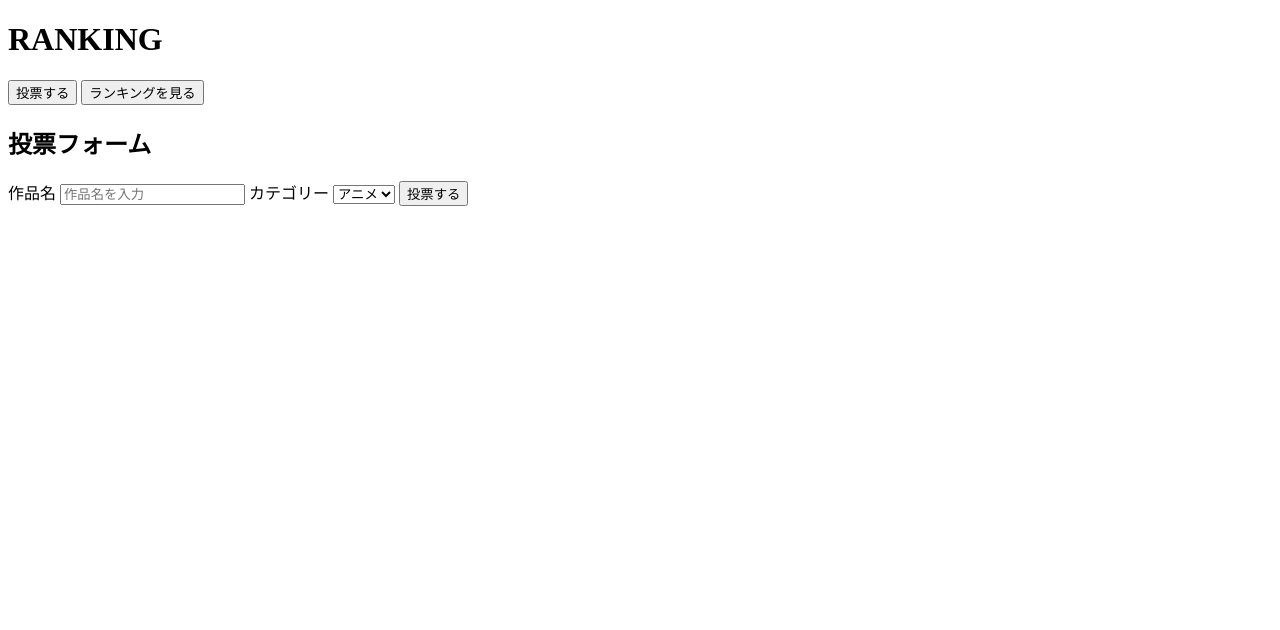
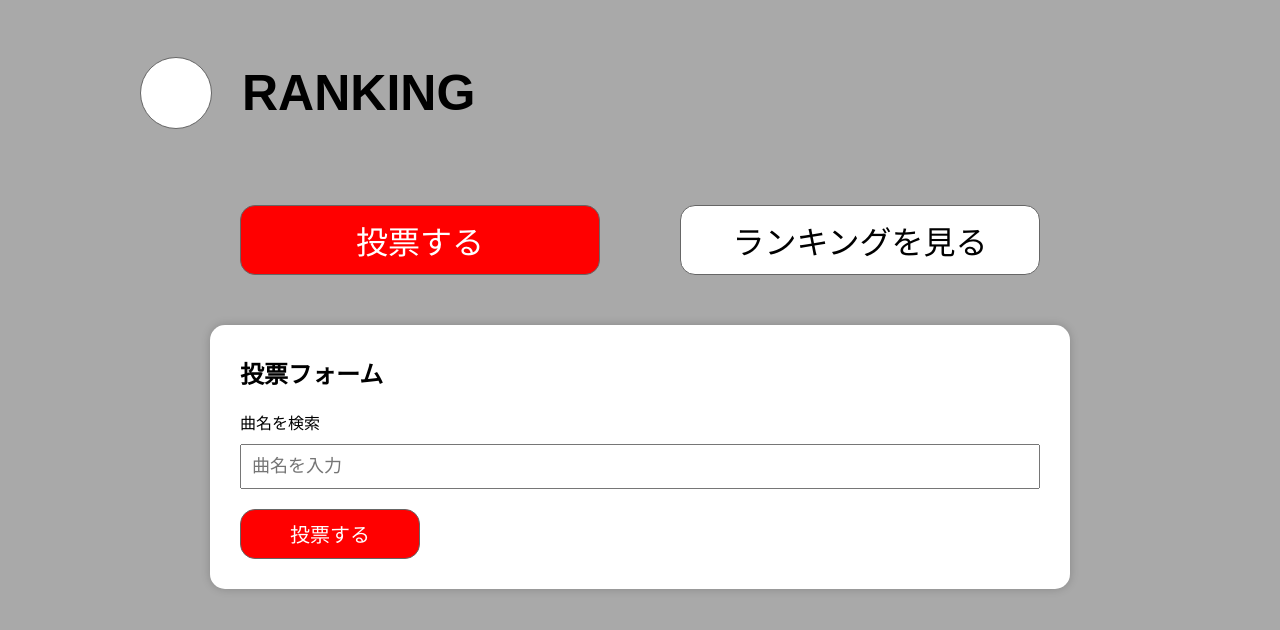
Before and after one commit to s1F102601148/cs1-2026-class4-team10-project, a plain HTML site: page ranking.html in a window 1280 px wide. Both pictures are taken after a click on the button "投票する". Drawn offline with Linux system fonts and the light colour scheme; files that its build step writes are made by us from their sources.

Commit message:
曲名追加
曲名追加

```diff
--- a/ranking.css
+++ b/ranking.css
@@ -1,2 +1,100 @@
 body{
+    margin:0;
+    font-family: "Yu Gothic", sans-serif;
+    background:#a9a9a9;
 }
+
+.container{
+    width:1000px;
+    margin:30px auto;
+}
+
+.header{
+    display:flex;
+    align-items:center;
+    gap:30px;
+}
+
+.logo{
+    width:70px;
+    height:70px;
+    border-radius:50%;
+    background:white;
+    border:1px solid #666;
+}
+
+h1{
+    font-size:50px;
+}
+
+.button-area{
+    display:flex;
+    justify-content:center;
+    gap:80px;
+    margin:50px 0;
+}
+
+button{
+    width:360px;
+    height:70px;
+    font-size:32px;
+    border-radius:15px;
+    cursor:pointer;
+    border:1px solid #666;
+}
+
+.vote-btn{
+    background:red;
+    color:white;
+}
+
+.rank-btn{
+    background:white;
+}
+
+.content{
+    width:800px;
+    margin:0 auto;
+    display:none;
+    background:white;
+    padding:30px;
+    border-radius:15px;
+    box-shadow:0 0 10px rgba(0,0,0,0.2);
+}
+
+.content h2{
+    margin-top:0;
+}
+
+select,
+input{
+    width:100%;
+    padding:10px;
+    margin:10px 0 20px;
+    font-size:18px;
+    box-sizing:border-box;
+}
+
+.submit{
+    width:180px;
+    height:50px;
+    background:red;
+    color:white;
+    font-size:20px;
+}
+
+table{
+    width:100%;
+    border-collapse:collapse;
+}
+
+table th,
+table td{
+    border:1px solid #ccc;
+    padding:12px;
+    text-align:center;
+}
+
+table th{
+    background:#f0f0f0;
+}
--- a/ranking.html
+++ b/ranking.html
@@ -3,7 +3,7 @@
 <head>
     <meta charset="UTF-8">
     <title>RANKING</title>
-    <link rel="stylesheet" href="style.css">
+    <link rel="stylesheet" href="ranking.css">
 </head>
 <body>
 
@@ -19,22 +19,53 @@
         <button class="rank-btn" onclick="showRanking()">ランキングを見る</button>
     </div>
 
-    <!-- 投票フォーム -->
-    <div id="vote" class="content">
+<div id="vote" class="content">
+
         <h2>投票フォーム</h2>
 
-        <label>作品名</label>
-        <input type="text" placeholder="作品名を入力">
+        <label for="anime">曲名を検索</label>
 
-        <label>カテゴリー</label>
-        <select>
-            <option>アニメ</option>
-            <option>ゲーム</option>
-            <option>映画</option>
-            <option>その他</option>
-        </select>
+        <input
+            type="text"
+            id="anime"
+            list="animeList"
+            placeholder="曲名を入力">
+
+        <datalist id="animeList">
+            <option value="愛情と矛先">
+            <option value="アウフヘーベン">
+            <option value="藍">
+            <option value="青と夏">
+            <option value="Attitude">
+            <option value="あなたに">
+            <option value="ア・プリオリ">
+            <option value="アボイドノート">
+            <option value="アポロドロス">
+            <option value="アンゼンパイ">
+            <option value="ANTENNA">
+            <option value="umbrella">
+            <option value="アンラブレス">
+            <option value="In the Morning">
+            <option value="InsPirATioN">
+            <option value="InTerLuDe～白い朝～">
+            <option value="インフェルノ">
+            <option value="WaLL FloWeR">
+            <option value="WanteD!WanteD!">
+            <option value="嘘じゃないよ">
+            <option value="うブ">
+            <option value="えほん">
+            <option value="L.P">
+            <option value="延々">
+            <option value="Oz">
+            <option value="おもちゃの兵隊">
+            <option value="On My MiND">
+            <option value="風と町">
+            <option value="我逢人">
+            <option value="キコリ時計">
+        </datalist>
 
         <button class="submit">投票する</button>
+
     </div>
 
     <!-- ランキング -->
```
